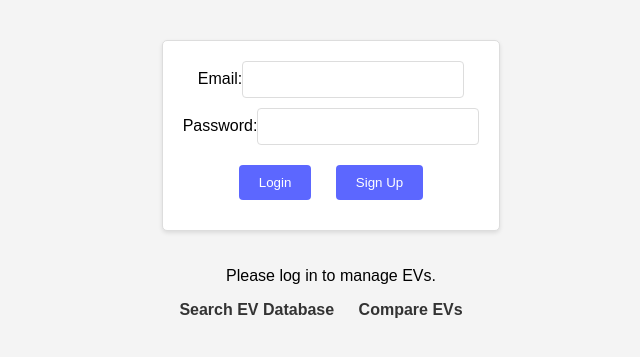
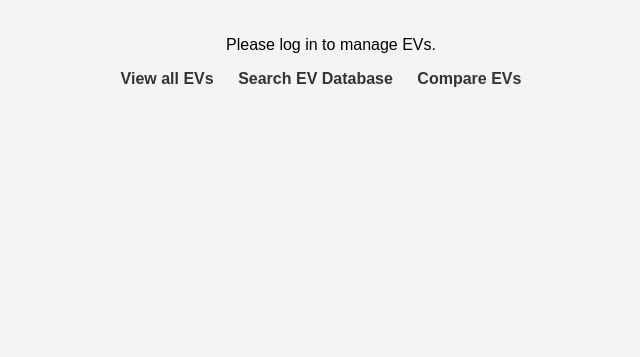
Before and after one commit to xixi379/EVmanagementSyetem, a FastAPI app: page / in a window 1280 px wide. Shown: the top 357 px of the page, without its empty margins (309-949 px from the left). Run offline with FastAPI, Linux system fonts and the light colour scheme; some libraries are stand-ins or nearby versions.

Commit message:
last commit i guess

```diff
--- a/main.py
+++ b/main.py
@@ -78,20 +78,29 @@
     return templates.TemplateResponse("main.html", {"request": request,'user_token':user_token,'error_message':error_message,'user_info':user.get()})
 
 
-@app.get("/update_user",response_class=HTMLResponse)
-async def updateForm(request: Request):
+# @app.get("/update_user",response_class=HTMLResponse)
+# async def updateForm(request: Request):
 
-    id_token = request.cookies.get("token")
+#     id_token = request.cookies.get("token")
+#     user_token = validateFirebaseIdToken(id_token)
+#     if not user_token:
+#         return RedirectResponse('/')
 
 
-    user_token = validateFirebaseIdToken(id_token)
-    if not user_token:
-        return RedirectResponse('/')
+#     user = getUser(user_token)
+#     return templates.TemplateResponse("update.html", {"request": request,'user_token':user_token,'error_message':None,'user_info':user.get()})
 
+@app.get("/view_ev", response_class=HTMLResponse)
+async def view_ev(request: Request):
+    user_token = validateFirebaseIdToken(request.cookies.get("token"))
+    evs_query = firestore_db.collection('evs').stream()
+    evs_list = [{"id": ev.id, **ev.to_dict()} for ev in evs_query]
 
-    user = getUser(user_token)
-    return templates.TemplateResponse("update.html", {"request": request,'user_token':user_token,'error_message':None,'user_info':user.get()})
-
+    return templates.TemplateResponse("view_ev.html", {
+        "request": request,
+        "evs": evs_list,
+        "user_token": user_token
+    })
 
 @app.get("/add_ev", response_class=HTMLResponse)
 async def add_ev_form(request: Request):
@@ -102,7 +111,7 @@
                  battery_size: float = Form(...), wltp_range: int = Form(...), cost: float = Form(...),
                  power: float = Form(...)):
 
-     # Check if an EV with the same name already exists
+     # Check if an EV with the same name already exists to avoid major bug
     existing_ev_query = firestore_db.collection('evs').where("name", "==", name).limit(1).stream()
     existing_ev = list(existing_ev_query)
 
--- a/static/styles.css
+++ b/static/styles.css
@@ -14,6 +14,11 @@
     background-color: #fff;
     box-shadow: 0 2px 4px rgba(0, 0, 0, 0.1);
     display: inline-block;
+}
+
+
+#login-box[hidden] {
+    display: none;
 }
 
 #login-box input[type=email],
--- a/templates/add_ev.html
+++ b/templates/add_ev.html
@@ -33,6 +33,6 @@
 
         <input type="submit" value="Add EV">
     </form>
-    <a href="/">Back to previous page</a>
+    <a href="/">Back to Dashboard</a>
 </body>
 </html>
--- a/templates/compare_ev.html
+++ b/templates/compare_ev.html
@@ -24,6 +24,6 @@
 
         <input type="submit" value="Compare">
     </form>
-    <a href="/">Back to previous page</a>
+    <a href="/">Back to Dashboard</a>
 </body>
 </html>
--- a/templates/main.html
+++ b/templates/main.html
@@ -30,6 +30,7 @@
     <!-- Links that are always visible for log-in users and also guests-->
     <nav>
       <ul>
+          <li><a href="/view_ev">View all EVs</a></li>
           <li><a href="/search_ev">Search EV Database</a></li>
           <li><a href="/compare_ev">Compare EVs</a></li>
       </ul>
```
Also changed, not shown: templates/view_ev.html (added, +18 -0 lines).
